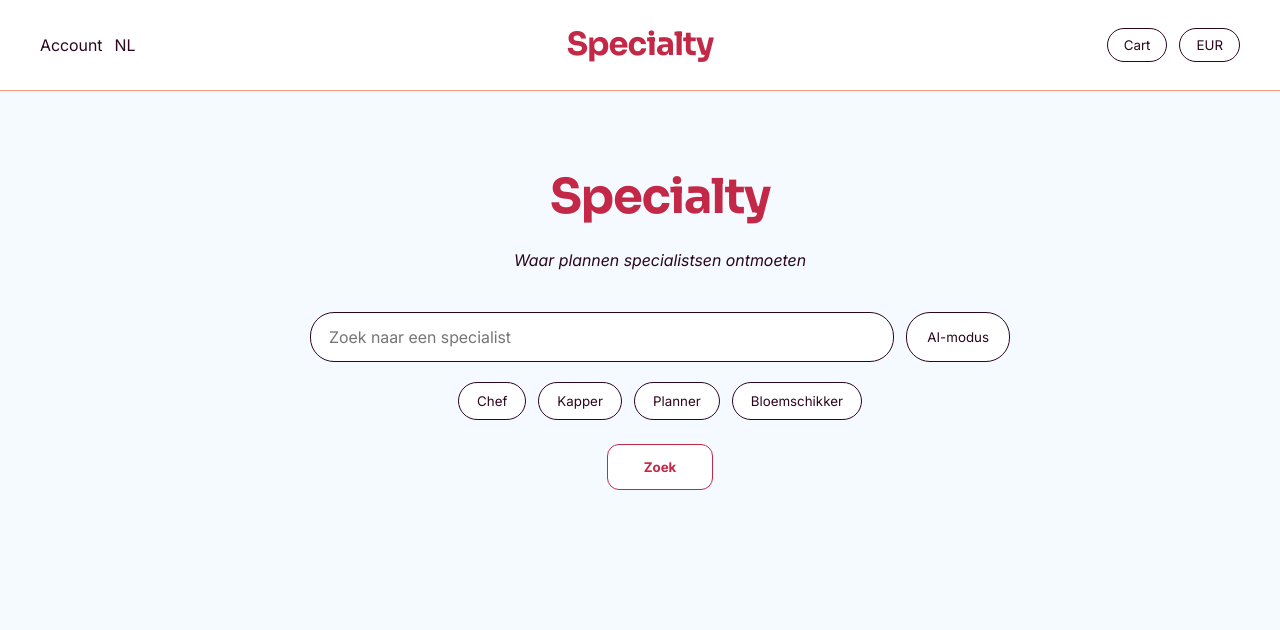
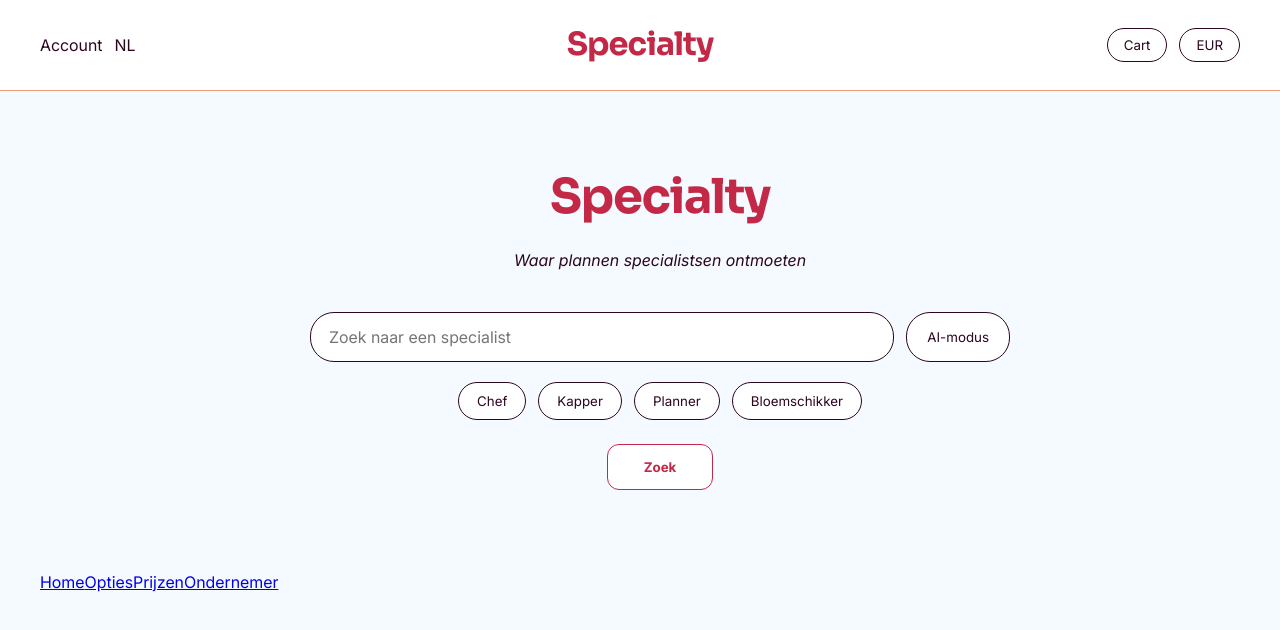
Before and after one commit to kdeborst/Specialty, a React (Vite) app: page / in a window 1280 px wide. Shown: the top 630 px of the page. Built offline with nearby package versions, Linux system fonts and the light colour scheme.

Commit message:
Add BottomNavigation code

```diff
--- a/src/components/navigation/BottomNavigation/BottomNavigation.jsx
+++ b/src/components/navigation/BottomNavigation/BottomNavigation.jsx
@@ -2,7 +2,14 @@ import './BottomNavigation.css'
 
 function BottomNavigation() {
     return (
-        <></>
+        <nav className='bottom-navigation'>
+            <div className='page-container bottom-navigation-container'>
+                <a href='#' className='bottom-navigation-link-active'>Home</a>
+                <a href='#' className='bottom-navigation-link'>Opties</a>
+                <a href='#' className='bottom-navigation-link'>Prijzen</a>
+                <a href='#' className='bottom-navigation-link bottom-navigation-link-right'>Ondernemer</a>
+            </div>
+        </nav>
     )
 }
 
```
